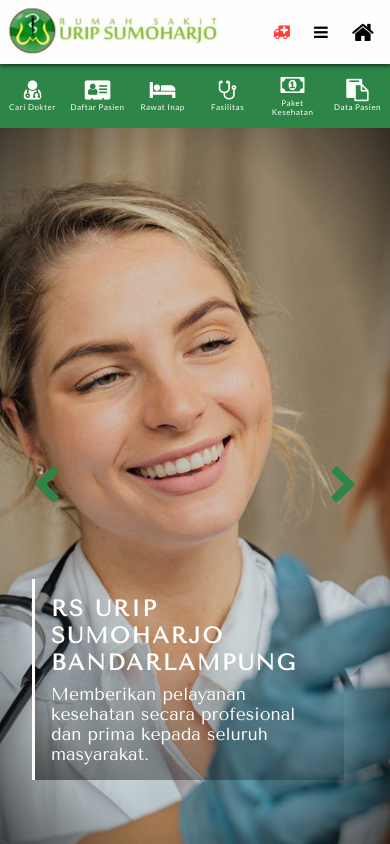
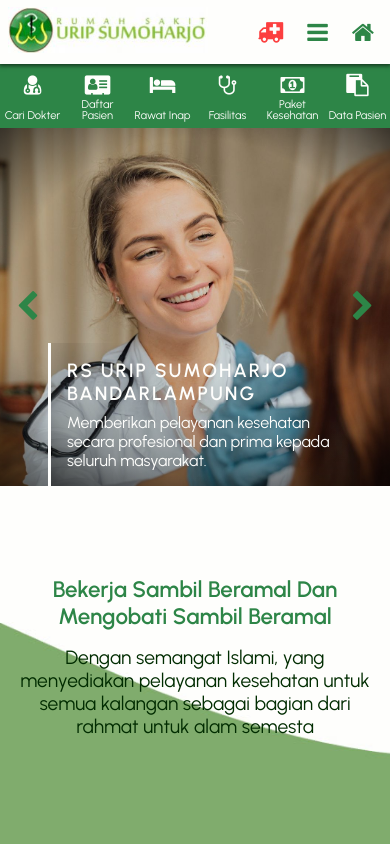
Before and after one commit to RizaHariati/RSUripSumoharjo, a React (Create React App) app: page / in a window 390 px wide. Built offline with nearby package versions, Linux system fonts and the light colour scheme.

Commit message:
changing index css

```diff
--- a/public/index.html
+++ b/public/index.html
@@ -17,7 +17,7 @@
     -->
     <link rel="manifest" href="%PUBLIC_URL%/manifest.json" />
 
-    <title>React App</title>
+    <title>RS Urip Sumoharjo</title>
   </head>
   <body>
     <noscript>You need to enable JavaScript to run this app.</noscript>
--- a/src/component-menu/Home.js
+++ b/src/component-menu/Home.js
@@ -52,6 +52,14 @@ const Home = () => {
           </button>
         </div>
       </div>
+      <div className="home-intro">
+        <h2>Bekerja sambil beramal dan mengobati sambil beramal </h2>
+        <h3>
+          Dengan semangat Islami, yang menyediakan pelayanan kesehatan untuk
+          semua kalangan sebagai bagian dari rahmat untuk alam semesta
+        </h3>
+        <img src="/assets/images/wave.jpg" alt="wave" />
+      </div>
     </div>
   );
 };
--- a/src/styles/index.css
+++ b/src/styles/index.css
@@ -1,5 +1,4 @@
-@import url("https://fonts.googleapis.com/css2?family=Lato:wght@300;400;700;900&display=swap");
-@import url("https://fonts.googleapis.com/css2?family=Tenor+Sans&display=swap");
+@import url("https://fonts.googleapis.com/css2?family=Urbanist:wght@300;400;500;600;700;900&display=swap");
 :root {
   --light1: #fefefc;
   --light2: white;
@@ -13,8 +12,8 @@
   --accent: red;
   --accent: #fc3f3f;
   --accent-hover: #ca0404;
-  --font-family: "Lato", sans-serif;
-  --secondary-font: "Tenor Sans", sans-serif;
+  --font-family: "Urbanist", sans-serif;
+  --secondary-font: "Urbanist", sans-serif;
   --transition: all 0.2s ease-in-out;
   --border: 1px solid var(--light1);
   --border-green: 1px solid var(--green1);
@@ -149,6 +148,7 @@ body::-webkit-scrollbar {
   cursor: pointer;
   font-size: 1.2rem;
   background-color: transparent;
+  color: var(--green1);
   border: transparent;
   text-transform: capitalize;
   -webkit-transition: var(--transition);
@@ -173,10 +173,11 @@ body::-webkit-scrollbar {
 
 .nav-btn i {
   margin-right: 0.5rem;
+  font-size: 1.5rem;
 }
 
 .nav-btn:hover {
-  color: var(--green1);
+  color: var(--dark3);
 }
 
 .nav-btn:hover span {
@@ -184,7 +185,7 @@ body::-webkit-scrollbar {
 }
 
 .nav-btn:focus {
-  color: var(--green1);
+  color: var(--dark3);
 }
 
 .nav-btn:focus span {
@@ -526,10 +527,6 @@ body::-webkit-scrollbar {
   display: grid;
   -ms-grid-columns: 1fr 1fr;
       grid-template-columns: 1fr 1fr;
-  -webkit-box-align: center;
-      -ms-flex-align: center;
-          align-items: center;
-  place-items: center;
 }
 
 .ex-menu {
@@ -566,7 +563,7 @@ body::-webkit-scrollbar {
 }
 
 .ex-menu h2 {
-  font-size: 1rem;
+  font-size: 1.1rem;
 }
 
 .ex-menu:hover {
@@ -681,6 +678,12 @@ body::-webkit-scrollbar {
   margin-top: 1rem;
 }
 
+.ex-menu-list span {
+  color: var(--green1);
+  font-weight: 900;
+  margin-right: 0.5rem;
+}
+
 @media screen and (max-width: 1200px) {
   .container {
     -ms-grid-columns: 65% 35%;
@@ -727,7 +730,7 @@ body::-webkit-scrollbar {
     font-size: 1.8rem;
   }
   .ex-menu h2 {
-    font-size: 0.9rem;
+    font-size: 1rem;
   }
   .nav-submenu {
     width: 100%;
@@ -746,14 +749,14 @@ body::-webkit-scrollbar {
         grid-template-rows: 4.5rem auto;
   }
   .ex-menu {
-    line-height: 1rem;
+    line-height: 1.4rem;
   }
   .ex-menu i {
-    font-size: 1.5rem;
+    font-size: 1.4rem;
   }
   .ex-menu h2 {
-    font-size: 0.7rem;
-    letter-spacing: 1px;
+    font-size: 0.9rem;
+    letter-spacing: normal;
   }
 }
 
@@ -779,7 +782,7 @@ body::-webkit-scrollbar {
     margin: 0;
   }
   .nav-btn {
-    font-size: 1rem !important;
+    font-size: 1.3rem !important;
   }
   .nav-btn p {
     display: none;
@@ -792,65 +795,6 @@ body::-webkit-scrollbar {
   }
   .nav-wave {
     height: 50%;
-  }
-  .container {
-    height: calc(100vh - 4rem);
-    position: absolute;
-    top: 4rem;
-    -ms-grid-rows: 4rem auto;
-        grid-template-rows: 4rem auto;
-  }
-  .exclusive-menu {
-    min-height: 40px;
-  }
-  .banner {
-    width: 100%;
-  }
-  .ex-menu {
-    line-height: 0.6rem;
-    -webkit-box-shadow: none;
-            box-shadow: none;
-  }
-  .ex-menu i {
-    font-size: 1.4rem;
-    margin-bottom: 2px;
-  }
-  .ex-menu h2 {
-    font-size: 0.5rem;
-    letter-spacing: 0.5px;
-  }
-}
-
-@media only screen and (max-device-width: 480px) {
-  .promo {
-    display: none;
-  }
-  .navbar {
-    height: 4rem;
-    padding: 0.5rem;
-    -webkit-box-shadow: 0px 1px 4px 1px rgba(0, 0, 0, 0.568);
-            box-shadow: 0px 1px 4px 1px rgba(0, 0, 0, 0.568);
-  }
-  .logo img {
-    width: 80%;
-  }
-  .nav-links {
-    grid-gap: 1rem;
-    padding: 0;
-  }
-  .nav-links li {
-    padding: 0;
-    margin: 0;
-  }
-  .nav-btn {
-    font-size: 1rem !important;
-  }
-  .nav-btn p {
-    display: none;
-  }
-  .nav-submenu {
-    top: 4.05rem;
-    height: 50vh;
   }
   .container {
     height: calc(100vh - 4rem);
@@ -861,22 +805,53 @@ body::-webkit-scrollbar {
   }
   .exclusive-menu {
     min-height: 40px;
+    height: 100%;
+  }
+  .ex-menu {
+    height: 100%;
+    width: 100%;
+    -webkit-box-pack: justify;
+        -ms-flex-pack: justify;
+            justify-content: space-between;
+    line-height: 0.9rem;
+    -webkit-box-shadow: none;
+            box-shadow: none;
+    padding: 0.5rem 0;
+  }
+  .ex-menu i {
+    font-size: 1.4rem;
+    line-height: 1.6rem;
+  }
+  .ex-menu h2 {
+    font-size: 0.7rem;
+    line-height: 0.7rem;
   }
   .banner {
     width: 100%;
   }
-  .ex-menu {
-    line-height: 0.6rem;
-    -webkit-box-shadow: none;
-            box-shadow: none;
-  }
-  .ex-menu i {
-    font-size: 1.4rem;
-    margin-bottom: 2px;
-  }
-  .ex-menu h2 {
-    font-size: 0.5rem;
-    letter-spacing: 0.5px;
+}
+
+@media only screen and (max-device-width: 480px) {
+  .promo {
+    display: none;
+  }
+  .navbar {
+    height: 4rem;
+    padding: 0.5rem;
+    -webkit-box-shadow: 0px 1px 4px 1px rgba(0, 0, 0, 0.568);
+            box-shadow: 0px 1px 4px 1px rgba(0, 0, 0, 0.568);
+  }
+  .nav-links {
+    grid-gap: 1rem;
+    padding: 0;
+  }
+  .nav-links li {
+    padding: 0;
+    margin: 0;
+  }
+  .nav-submenu {
+    top: 4.05rem;
+    height: 50vh;
   }
 }
 
@@ -891,6 +866,10 @@ body::-webkit-scrollbar {
   position: relative;
   -webkit-transition: all 0.6s ease-in-out;
   transition: all 0.6s ease-in-out;
+}
+
+.home-intro {
+  display: none;
 }
 
 .arrow {
@@ -1509,6 +1488,7 @@ label {
 
 .field-text {
   width: 300px;
+  height: 1.4rem;
 }
 
 .daftar-btn {
@@ -1936,24 +1916,109 @@ label {
 }
 
 @media screen and (max-width: 600px) {
+  .home {
+    display: -ms-grid;
+    display: grid;
+    -ms-grid-rows: 1fr 1fr;
+        grid-template-rows: 1fr 1fr;
+  }
+  .home-images {
+    width: 100%;
+    height: 100%;
+    position: relative;
+    -webkit-transition: all 0.6s ease-in-out;
+    transition: all 0.6s ease-in-out;
+  }
+  .home-intro {
+    display: -webkit-box;
+    display: -ms-flexbox;
+    display: flex;
+    -webkit-box-orient: vertical;
+    -webkit-box-direction: normal;
+        -ms-flex-direction: column;
+            flex-direction: column;
+    -webkit-box-align: center;
+        -ms-flex-align: center;
+            align-items: center;
+    -webkit-box-pack: center;
+        -ms-flex-pack: center;
+            justify-content: center;
+    text-align: center;
+    position: relative;
+    width: 100%;
+    height: 100%;
+    z-index: 3;
+  }
+  .home-intro h2 {
+    font-weight: 600;
+    letter-spacing: normal;
+    color: var(--green1);
+    text-transform: capitalize;
+    z-index: 3;
+    font-size: 1.4rem;
+    padding: 0 1rem;
+  }
+  .home-intro h3 {
+    padding: 1rem;
+    font-size: 1.2rem;
+    z-index: 3;
+    letter-spacing: normal;
+    color: var(--dark2);
+  }
+  .home-intro img {
+    height: 100%;
+    width: 100%;
+    -o-object-fit: cover;
+       object-fit: cover;
+    -o-object-position: bottom left;
+       object-position: bottom left;
+    position: absolute;
+    z-index: 2;
+    bottom: 0;
+  }
   .home-welcome {
-    left: 2rem;
+    left: 3rem;
     width: 80%;
     top: auto;
-    bottom: 4rem;
+    bottom: 0rem;
+  }
+  .arrow {
+    font-size: 2rem;
+  }
+  .arrow.prev {
+    left: 1rem;
+  }
+  .arrow.next {
+    right: 1rem;
   }
   .home-title h1 {
-    font-size: 1.4rem;
+    font-size: 1.2rem;
+  }
+  .home-text h4 {
+    font-size: 1rem;
   }
   .ex-menu-header h1 {
     font-size: 1.5rem;
   }
   .ex-menu-header h3 {
+    font-size: 1.1rem;
+    letter-spacing: normal;
+  }
+  .ex-menu-subhead h1 {
+    font-size: 1.5rem;
+  }
+  .ex-menu-list {
+    margin-top: 1rem;
+  }
+  .ex-menu-list h3 {
+    line-height: 1.2rem;
     font-size: 1rem;
     letter-spacing: normal;
   }
-  .ex-menu-subhead h1 {
-    font-size: 1.5rem;
+  .ex-menu-list span {
+    color: var(--green1);
+    font-weight: 900;
+    margin-right: 0.5rem;
   }
   .search-container {
     width: 90%;
@@ -1964,10 +2029,31 @@ label {
     -ms-grid-columns: 1fr;
         grid-template-columns: 1fr;
   }
+  .form-search {
+    height: 130px;
+  }
+  .search-label {
+    line-height: 1.5rem;
+  }
+  .search-label h3 {
+    letter-spacing: normal;
+    font-size: 1.2rem;
+  }
+  .search-header {
+    height: 2rem;
+  }
+  .search-header input {
+    font-size: 1rem;
+  }
+  .search-header.nama {
+    grid-gap: 1rem;
+    -ms-grid-columns: 1fr 1fr 1fr;
+        grid-template-columns: 1fr 1fr 1fr;
+  }
   .pelayanan-content {
     margin: auto;
     width: 90%;
-    line-height: 1.4rem;
+    line-height: 1.2rem;
     -ms-grid-columns: 1fr;
         grid-template-columns: 1fr;
     grid-gap: 1rem;
@@ -1978,6 +2064,9 @@ label {
   .pelayanan-info h2 {
     font-size: 1.2rem;
   }
+  .pelayanan-info p {
+    font-size: 0.9rem;
+  }
   .ex-menu-intro {
     height: 120px;
   }
@@ -1985,10 +2074,14 @@ label {
     width: 70%;
   }
   .ex-menu-intro .info {
-    width: 70%;
+    background-color: rgba(255, 255, 255, 0.452);
+    width: 100%;
+    height: 100%;
+    padding: 1rem 0.5rem;
   }
   .ex-menu-intro .info h4 {
-    font-size: 0.7rem;
+    font-size: 0.9rem;
+    line-height: 1rem;
     letter-spacing: normal;
   }
   .rawat-inap-pilihan h2 {
@@ -2059,9 +2152,12 @@ label {
     width: 100px;
   }
   .fasilitas-info h4 {
-    line-height: 1rem;
-    font-size: 0.7rem;
-    height: 2rem;
+    margin: auto;
+    line-height: 0.9rem;
+    font-size: 0.8rem;
+    height: 3rem;
+    padding: 0.3rem;
+    letter-spacing: normal;
   }
   .fasilitas-info img {
     height: 100px;
@@ -2082,10 +2178,13 @@ label {
     padding: 0.5rem;
   }
   .paket-info h3 {
-    font-size: 1rem;
+    font-size: 1.2rem;
   }
   .paket-info h4 {
-    font-size: 0.7rem;
+    font-size: 0.8rem;
+    line-height: 0.9rem;
+    letter-spacing: normal;
+    margin: 0;
   }
   .paket-harga {
     margin-bottom: 0.5rem;
@@ -2116,7 +2215,7 @@ label {
     line-height: 1.2rem;
   }
   .field-login {
-    height: 1.2rem;
+    height: 1.4rem;
     font-size: 0.8rem;
     text-indent: 0.5rem;
   }
@@ -2127,67 +2226,31 @@ label {
 }
 
 @media only screen and (max-device-width: 480px) {
-  .home-welcome {
-    left: 2rem;
-    width: 80%;
-    top: auto;
-    bottom: 4rem;
-  }
-  .home-title h1 {
-    font-size: 1.4rem;
-    letter-spacing: 2px;
-  }
-  .home-text h4 {
-    letter-spacing: normal;
-  }
   .ex-menu-content {
     min-height: calc(100vh - 7rem);
-    padding: 2rem 1rem;
+    padding: 1rem 1rem;
     grid-gap: 1rem;
-  }
-  .ex-menu-header h1 {
-    font-size: 1.3rem;
-  }
-  .ex-menu-header h3 {
-    font-size: 0.9rem;
-    letter-spacing: normal;
-  }
-  .ex-menu-header h4 {
-    font-size: 0.9rem;
   }
   .ex-menu-subhead h1 {
     font-size: 1.5rem;
     letter-spacing: normal;
   }
-  .search-container {
-    width: 90%;
-    margin: auto;
-    margin-top: 2rem;
-  }
-  .search-container.dokter {
-    -ms-grid-columns: 1fr;
-        grid-template-columns: 1fr;
-  }
-  .form-search {
-    height: 130px;
-  }
-  .search-label {
-    line-height: 1.5rem;
-  }
-  .search-label h3 {
+  .ex-menu-intro {
+    height: 160px;
+  }
+  .ex-menu-intro .image {
+    width: 70%;
+  }
+  .ex-menu-intro .info {
+    background-color: rgba(255, 255, 255, 0.452);
+    width: 100%;
+    height: 100%;
+    padding: 1rem 0.5rem;
+  }
+  .ex-menu-intro .info h4 {
+    font-size: 0.9rem;
+    line-height: 1rem;
     letter-spacing: normal;
-    font-size: 1rem;
-  }
-  .search-header {
-    height: 2rem;
-  }
-  .search-header input {
-    font-size: 0.8rem;
-  }
-  .search-header.nama {
-    grid-gap: 1rem;
-    -ms-grid-columns: 1fr 1fr 1fr;
-        grid-template-columns: 1fr 1fr 1fr;
   }
   .dokter-container {
     -ms-grid-columns: 1fr 1fr;
@@ -2220,28 +2283,6 @@ label {
   .pendaftaran-intro {
     margin-top: 2rem;
   }
-  .pendaftaran-intro .text {
-    font-size: 0.7rem;
-  }
-  .pelayanan-content {
-    width: 80%;
-    line-height: 1.2rem;
-    -ms-grid-columns: 1fr;
-        grid-template-columns: 1fr;
-    grid-gap: 1rem;
-  }
-  .pelayanan-info {
-    min-height: 125px;
-  }
-  .pelayanan-info h2 {
-    font-size: 1rem;
-  }
-  .pelayanan-info h4 {
-    font-size: 0.9rem;
-  }
-  .pelayanan-info p {
-    font-size: 0.7rem;
-  }
   .list-search {
     font-size: 0.8rem;
     line-height: 2rem;
@@ -2263,9 +2304,6 @@ label {
   .radio input {
     margin-right: 0.5rem;
   }
-  .field {
-    margin-top: 0.2rem;
-  }
   .daftar-btn {
     width: 100px;
     margin: 1rem auto;
@@ -2318,28 +2356,28 @@ label {
 .rule-header {
   width: 100%;
   margin: 1rem 0;
-  display: -webkit-box;
-  display: -ms-flexbox;
-  display: flex;
+  display: -ms-grid;
+  display: grid;
   -webkit-box-align: center;
       -ms-flex-align: center;
           align-items: center;
-  -webkit-box-pack: justify;
-      -ms-flex-pack: justify;
-          justify-content: space-between;
+  -ms-grid-columns: 90% 10%;
+      grid-template-columns: 90% 10%;
 }
 
 .rule-header h3 {
-  font-weight: 500;
+  font-weight: 600;
+  font-size: 1.3rem;
 }
 
 .rule-header button {
+  margin-left: auto;
   background-color: transparent;
   border: var(--border-green);
   color: var(--green1);
-  width: 1.5rem;
-  height: 1.5rem;
-  border-radius: 50%;
+  width: 20px;
+  height: 20px;
+  border-radius: 50px;
 }
 
 .rule-info {
@@ -2348,8 +2386,9 @@ label {
 }
 
 .rule-info li {
-  letter-spacing: 0.5px;
-  margin: 1rem 0;
+  letter-spacing: normal;
+  margin: 0.5rem 0;
+  padding: 0.5rem;
   border-top: 1px solid var(--green2);
 }
 
@@ -2618,7 +2657,7 @@ label {
   width: 5rem;
   display: block;
   margin-right: auto;
-  margin-bottom: 1rem;
+  margin-bottom: 0rem;
   height: 3px;
   background-color: var(--green1);
 }
@@ -2629,7 +2668,7 @@ label {
 
 .modal-info .text {
   color: black;
-  font-size: 0.9rem;
+  font-size: 1.2rem;
   text-align: left;
   margin-top: 1rem;
 }
@@ -2686,6 +2725,17 @@ label {
     border: var(--border-green);
     height: 25vh;
   }
+  .loker-item h3 {
+    font-size: 1rem;
+    letter-spacing: normal;
+  }
+  .loker-item h4 {
+    line-height: 1.2rem;
+    font-size: 1rem;
+  }
+  .loker-item .line {
+    margin-bottom: 0.25rem;
+  }
   .loker-content {
     height: 48vh;
   }
@@ -2699,25 +2749,23 @@ label {
   .loker-content-list {
     line-height: 1rem;
     font-size: 0.8rem;
-  }
-  .rules-container {
-    padding: 1rem;
+    margin-left: 1rem;
   }
   .rules-header h3 {
-    font-size: 0.8rem;
-    letter-spacing: 0.1rem;
-  }
-  .rule-header {
+    font-size: 1rem;
+  }
+  .rule-header h3 {
+    font-weight: 500;
+    letter-spacing: 0;
+    font-size: 1rem;
+  }
+  .rule-info li {
+    margin: 0rem;
+    padding: 0.5rem 0;
+    font-size: 0.9rem;
+  }
+  .rule-container {
     margin: 0.5rem 0;
-  }
-  .rule-header h3 {
-    font-size: 0.8rem;
-    letter-spacing: 1px;
-  }
-  .rule-info li {
-    padding-top: 1rem;
-    margin: 1rem 0;
-    font-size: 0.8rem;
   }
   .about-container {
     min-height: calc(100vh - 4rem);
@@ -2747,26 +2795,31 @@ label {
     font-size: 0.8rem;
     line-height: 1rem;
   }
-  .about-info {
-    letter-spacing: 0.5px;
-  }
   .about-info h4 {
-    font-size: 0.8rem;
+    font-size: 0.9rem;
+  }
+  .about-details {
+    margin: 0 1rem;
   }
   .modal-content {
     width: 90%;
-    height: 60vh;
-    -ms-grid-columns: 1fr;
-        grid-template-columns: 1fr;
+    display: -webkit-box;
+    display: -ms-flexbox;
+    display: flex;
+    -webkit-box-orient: vertical;
+    -webkit-box-direction: normal;
+        -ms-flex-direction: column;
+            flex-direction: column;
+    padding: 3rem 2rem;
+    grid-gap: 0.5rem;
   }
   .modal-image {
-    height: 40%;
+    position: static;
+    width: 100%;
+    height: 100%;
   }
   .modal-info {
-    position: absolute;
-    bottom: 0rem;
-    left: 1.5rem;
-    width: 90%;
+    width: 100%;
   }
   .modal-info .header {
     width: auto;
@@ -2774,5 +2827,9 @@ label {
   .modal-info .header h2 {
     white-space: pre-wrap;
   }
+  .modal-info .text {
+    line-height: 1rem;
+    font-size: 1rem;
+  }
 }
 /*# sourceMappingURL=index.css.map */
```
Also changed, not shown: src/component-menu/DataPasien.js (+9 -3 lines).
